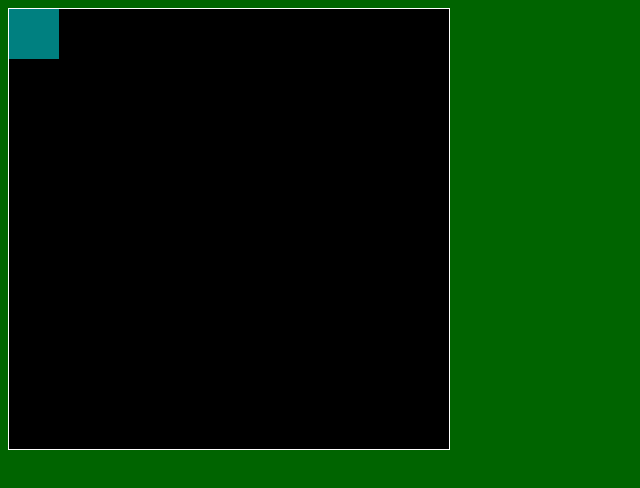
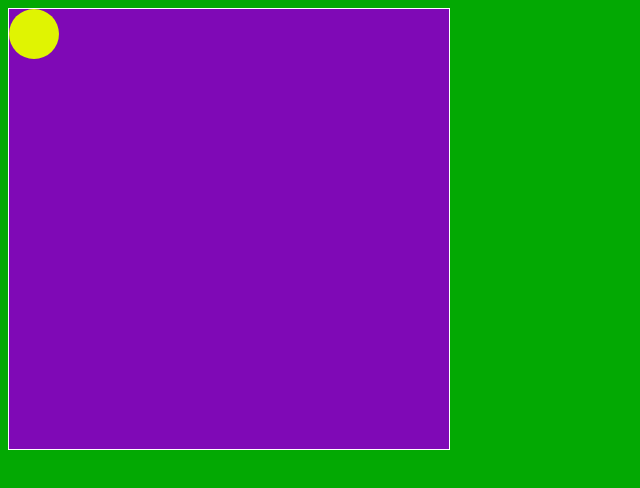
Before and after one commit to Janpow-nln/janpow-nln.github.io, a plain HTML site: page asd-projects/walker/index.html in a window 1280 px wide. Shown: the whole page, without its empty margins (0-640 px from the left). Drawn offline with Linux system fonts and the light colour scheme.

Commit message:
saving walker

```diff
--- a/asd-projects/walker/index.css
+++ b/asd-projects/walker/index.css
@@ -1,18 +1,19 @@
 
 body {
-  background-color: darkgreen;
+  background-color: rgb(3, 169, 3);
 }
 
 #board {
   width: 440px;
   height: 440px;
   border: 1px solid white;
-  background-color: black;
+  background-color: rgb(127, 9, 182);
   position: relative;
 }
 
-#gameItem {
-  background-color: teal;
+#walker {
+  background-color: rgb(224, 244, 2);
+  border-radius: 50%;
   width: 50px;
   height: 50px;
   position: absolute;
--- a/asd-projects/walker/index.html
+++ b/asd-projects/walker/index.html
@@ -12,7 +12,7 @@
 
   <body>
     <div id='board'>
-      <div id='gameItem'></div>
+      <div id='walker'></div>
     </div>
   </body>
 </html>
--- a/asd-projects/walker/index.js
+++ b/asd-projects/walker/index.js
@@ -10,13 +10,24 @@ function runProgram(){
   // Constant Variables
   var FRAME_RATE = 60;
   var FRAMES_PER_SECOND_INTERVAL = 1000 / FRAME_RATE;
-
+  var KEY = {
+    "ENTER": 13,
+    "UP": 38,
+    "LEFT": 37,
+    "DOWN": 40,
+    "RIGHT": 39,
+  };
+  var positionX = 0;
+  var positionY = 0;
+  var speedX = 0;
+  var speedY = 0;
   // Game Item Objects
 
 
   // one-time setup
   var interval = setInterval(newFrame, FRAMES_PER_SECOND_INTERVAL);   // execute newFrame every 0.0166 seconds (60 Frames per second)
-  $(document).on('eventType', handleEvent);                           // change 'eventType' to the type of event you want to handle
+  $(document).on('keydown', handleKeyDown);                           // change 'eventType' to the type of event you want to handle
+  $(document).on('keyup', handleKeyUp);
 
   ////////////////////////////////////////////////////////////////////////////////
   ///////////////////////// CORE LOGIC ///////////////////////////////////////////
@@ -27,21 +38,43 @@ function runProgram(){
   by calling this function and executing the code inside.
   */
   function newFrame() {
-
-
+    redrawGameItem();
+    repositionGameitem();
   }
 
   /*
   Called in response to events.
   */
-  function handleEvent(event) {
-
+  function handleKeyDown(event){
+    if (event.which === KEY.UP){
+      speedY = -5;
+      console.log("Up pressed")
+    } else if (event.which === KEY.LEFT){
+      speedX = -5;
+    } else if (event.which === KEY.DOWN){
+      speedY = 5;
+      console.log("Down pressed")
+    } else if (event.which === KEY.RIGHT){
+      speedX = 5;
+    }
   }
-
+function handleKeyUp(event){
+  speedX = 0;
+  speedY = 0;
+}
   ////////////////////////////////////////////////////////////////////////////////
   ////////////////////////// HELPER FUNCTIONS ////////////////////////////////////
   ////////////////////////////////////////////////////////////////////////////////
 
+  function repositionGameitem() {
+    positionX += speedX;
+    positionY += speedY;
+
+  }
+  function redrawGameItem() {
+    $("#walker").css("left", positionX);
+    $("#walker").css('top', positionY);
+  }
 
   function endGame() {
     // stop the interval timer
```
